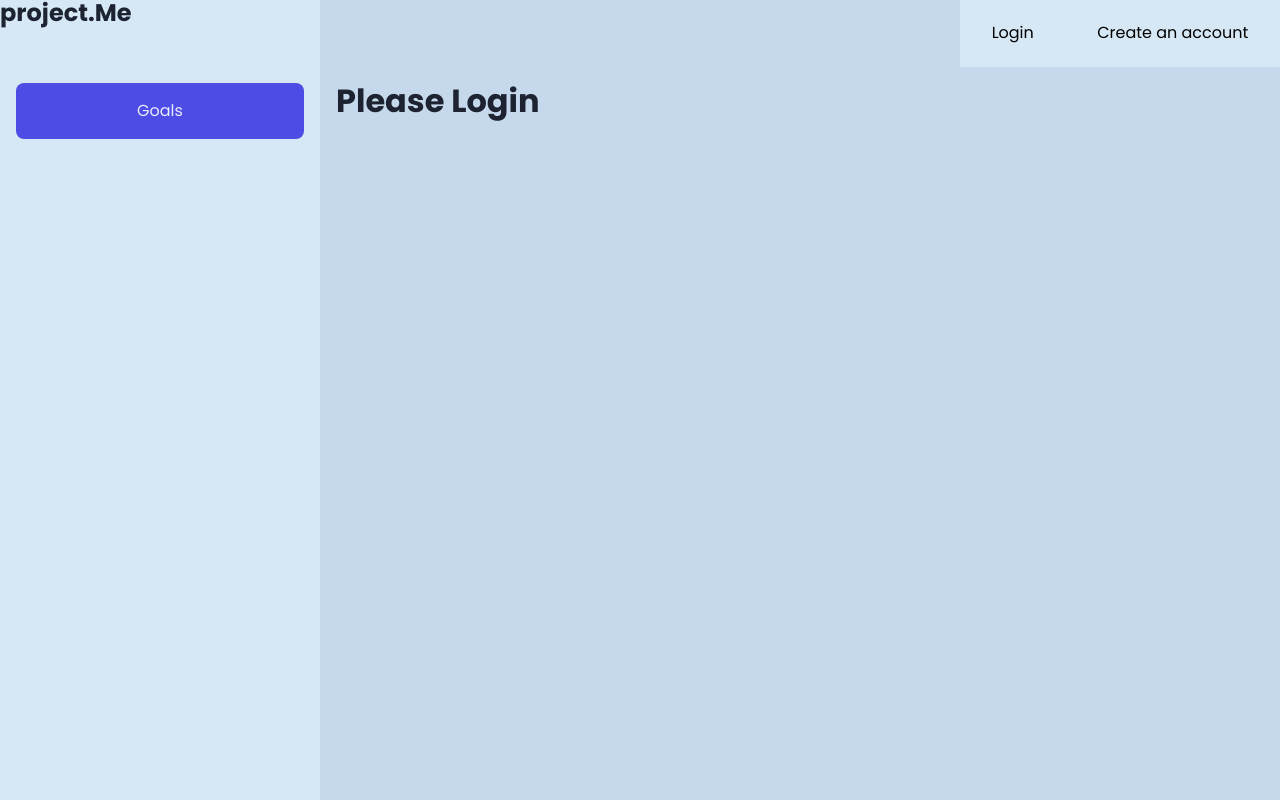
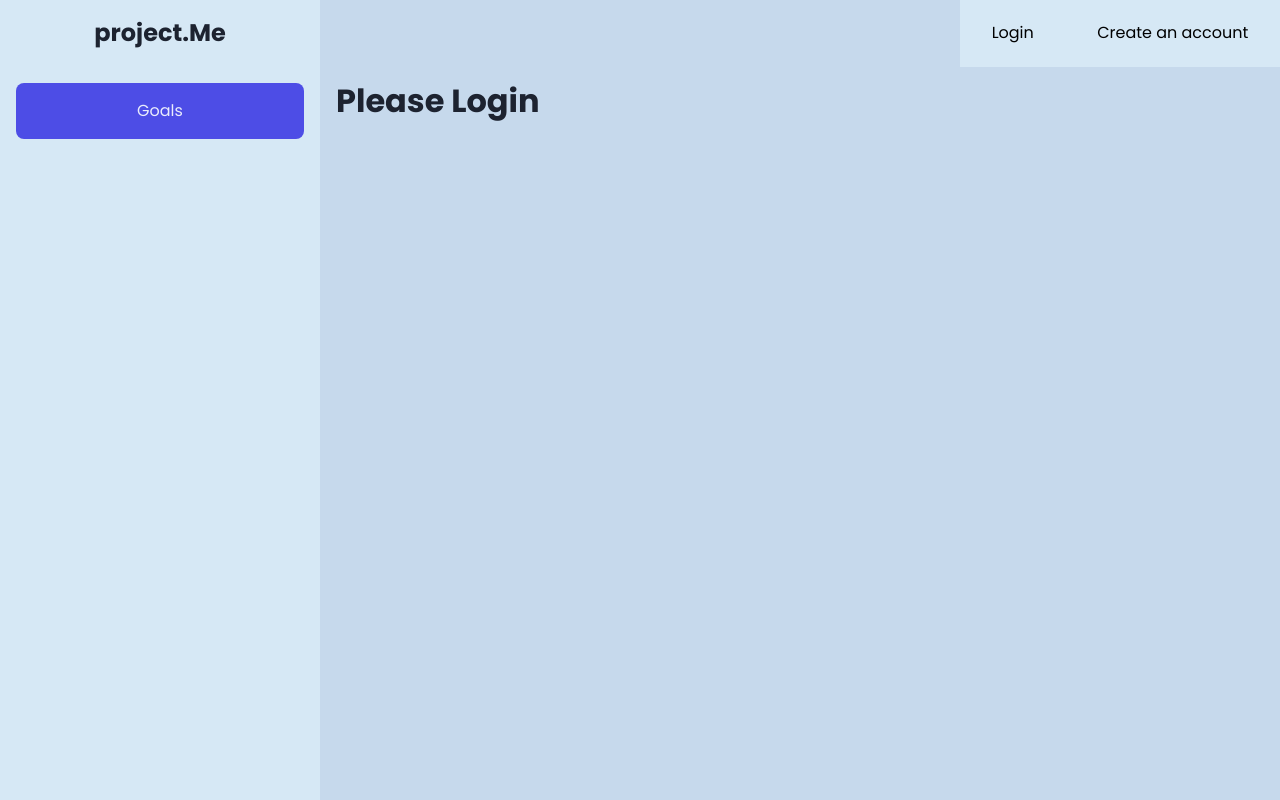
Before and after one commit to allanlalangan/project.Me, a React (Create React App) app in the folder client/: page / in a window 1280 px wide. Built offline with nearby package versions, Linux system fonts and the light colour scheme.

Commit message:
feat: update Header logo style

```diff
--- a/client/src/components/Layout/Header/Header.module.scss
+++ b/client/src/components/Layout/Header/Header.module.scss
@@ -11,6 +11,7 @@
 
 .logo {
   grid-column: 1 / 4;
+  @include mixins.flex(column, center, center);
 }
 
 .navbar {
```
